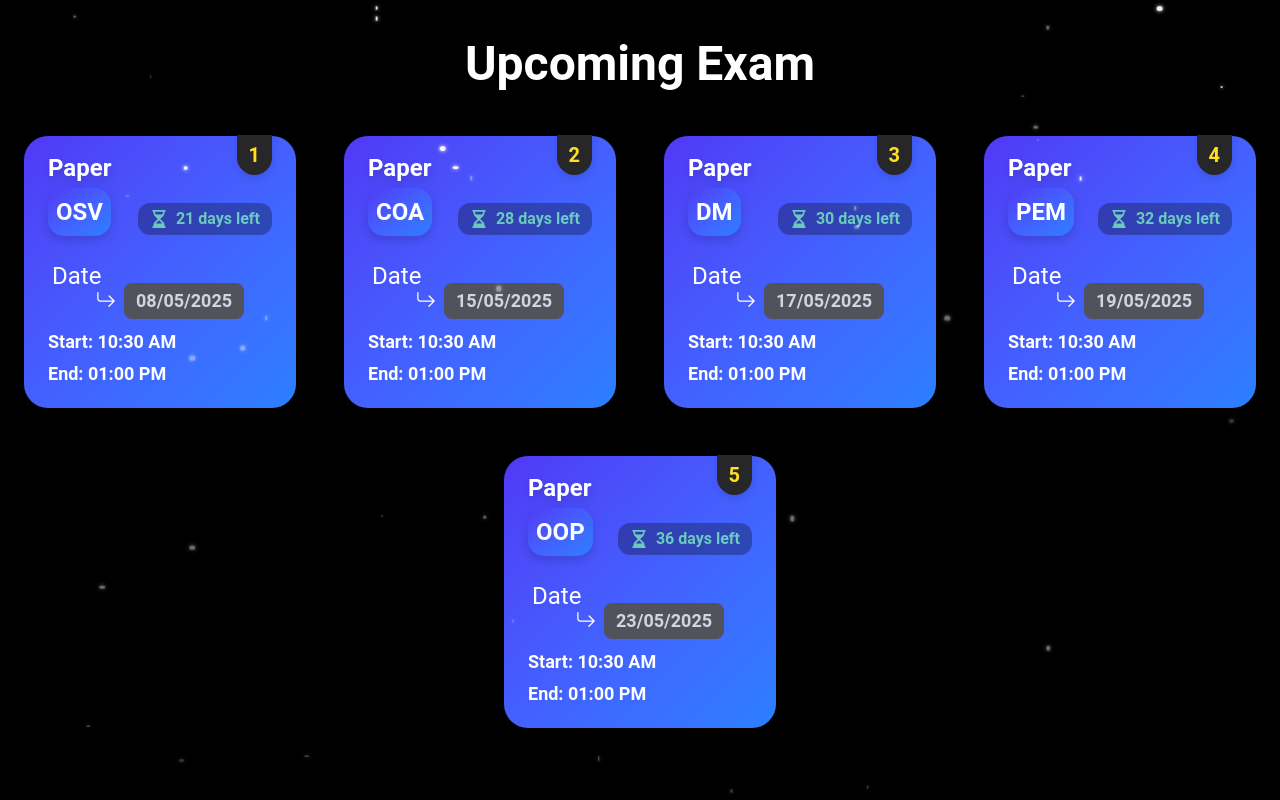
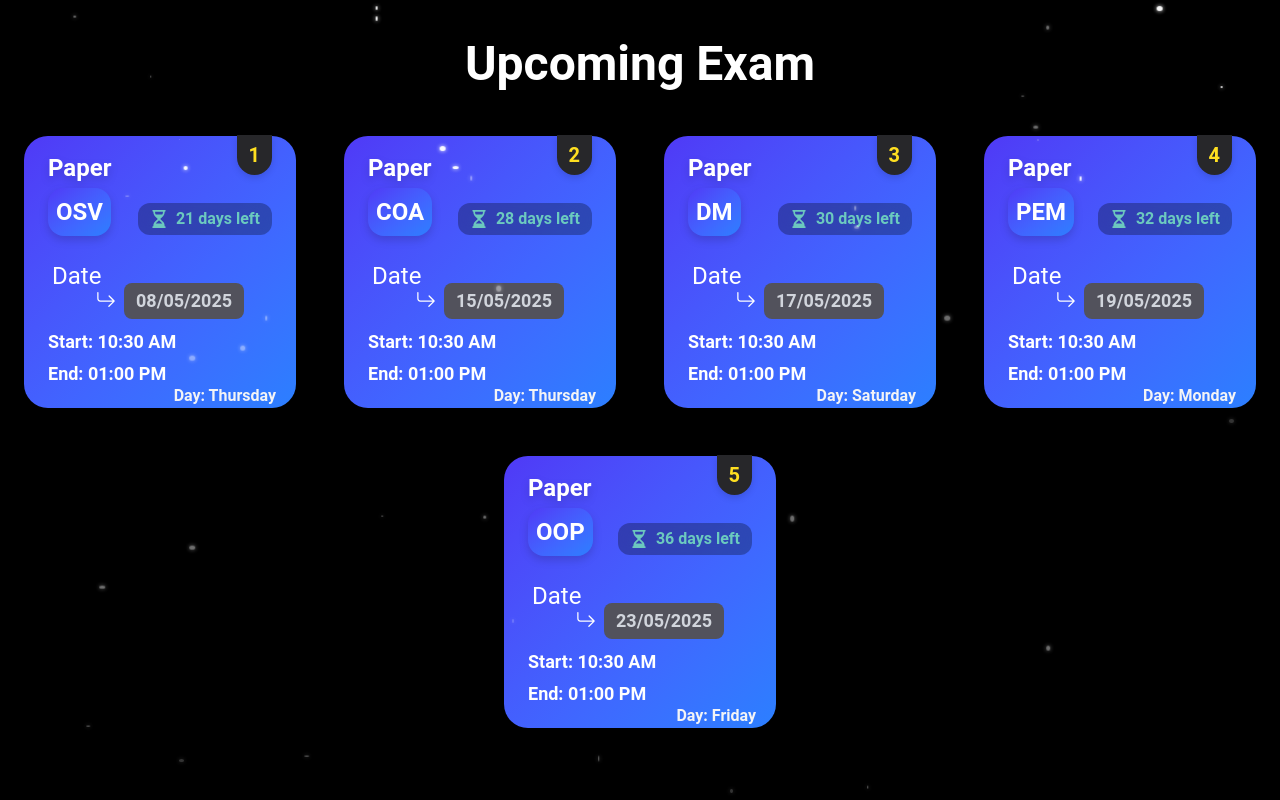
Before and after one commit to ShahKrish25/exam-schedule-college, a Next.js app: page / in a window 1280 px wide. Built offline with nearby package versions, Linux system fonts and the light colour scheme.

Commit message:
day added

```diff
--- a/app/Components/Card.js
+++ b/app/Components/Card.js
@@ -9,12 +9,16 @@ const Card = ({ paper, date, startTime, endTime, index }) => {
   const [tick, setTick] = useState(false);
   const [isMounted, setIsMounted] = useState(false);
   const [daysLeft, setDaysLeft] = useState(null);
+  const [dayOfWeek, setDayOfWeek] = useState("");
+
 
   useEffect(() => {
     setIsMounted(true);
 
     const [day, month, year] = date.split("/");
     const examDate = new Date(year, month - 1, day);
+    const dayName = examDate.toLocaleDateString("en-US", { weekday: "long" });
+    setDayOfWeek(dayName);
     const currentDate = new Date();
     const today = new Date(currentDate.getFullYear(), currentDate.getMonth(), currentDate.getDate());
 
@@ -95,6 +99,7 @@ const Card = ({ paper, date, startTime, endTime, index }) => {
         <p className="mb-1 text-lg mt-2 font-bold">Start: {startTime}</p>
         <p className="mb-1 text-lg font-bold">End: {endTime}</p>
       </div>
+      <p className="absolute bottom-[-4px] right-5 text-gray-100 mb-1 text-md font-bold">Day: {dayOfWeek}</p>
 
       <div className="absolute inset-0 rounded-3xl pointer-events-none group-hover:bg-black/10 transition duration-300"></div>
     </div>
```
